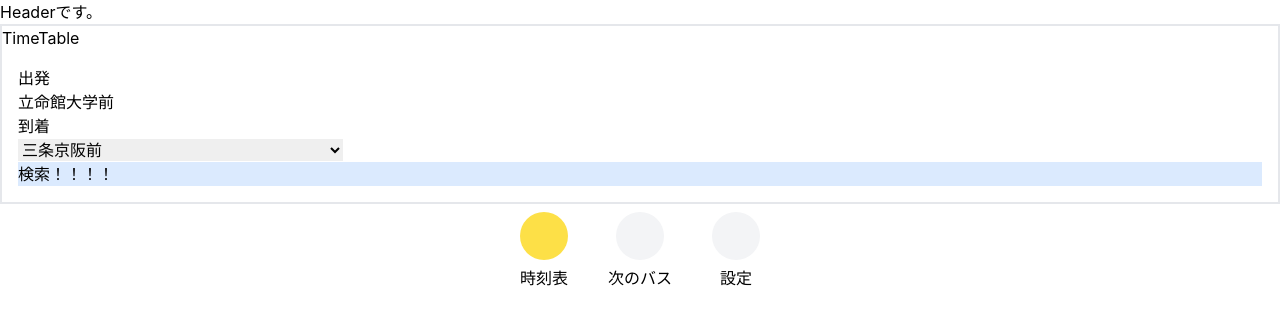
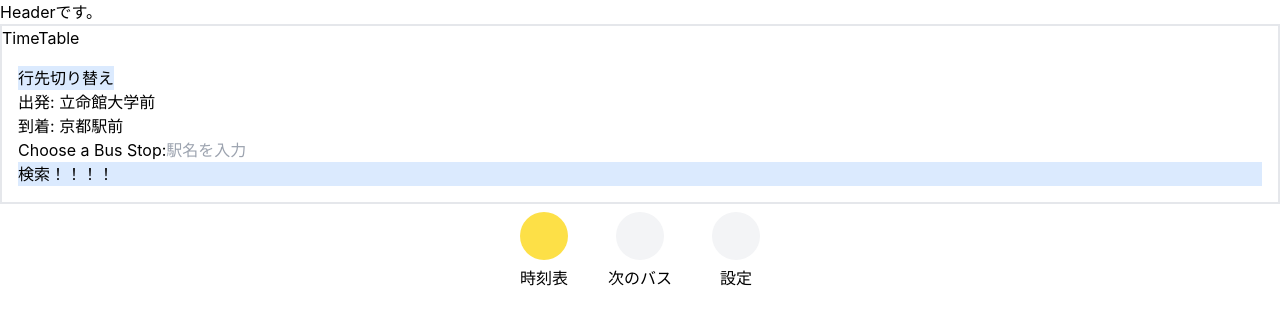
Before and after one commit to Shunkicreate/busdes-kic-web, a React (Create React App) app: page / in a window 1280 px wide. Both pictures are taken after a click on the button 543 px from the left and 307 px from the top of the page. Shown: the top 324 px of the page. Built offline with nearby package versions, Linux system fonts and the light colour scheme.

Commit message:
デザイン抜きのテーブル作った

```diff
--- a/src/layout/TimeTable.tsx
+++ b/src/layout/TimeTable.tsx
@@ -29,12 +29,12 @@ const ShowOneCategoryDayBusTime = (dayBusTime: Map<unionDays, OneBusTime[]> | un
     }
     const jsxBusTime: JSX.Element[] = []
     const entities = strictEntries(dayBusTime)
-    entities.forEach(element => {
+    entities.forEach((element, idx) => {
         const hour = element[0]
         const busArray = element[1]
         if (Array.isArray(busArray) && busArray.length > 0) {
             if ((typeof busArray !== "string" || typeof busArray !== "number") && busArray.length > 0) {
-                const oneHourList = <div><div>{String(hour)}時</div>{busArray.map((value: OneBusTime, index) => ShowOneRowBusTime(value, index, Number(hour)))}</div>
+                const oneHourList = <div key={idx}><div>{String(hour)}時</div>{busArray.map((value: OneBusTime, index) => ShowOneRowBusTime(value, index, Number(hour)))}</div>
                 jsxBusTime.push(oneHourList)
             }
         }
@@ -77,22 +77,30 @@ export const ShowTimeTable = () => {
                 (() => {
                     if (timeTables === undefined) {
                         return (
-                            <div>undifined</div>
+                            <div>検索してください</div>
+                        )
+                    }
+                    else if (isLoading) {
+                        return (
+                            <div>検索中...</div>
+                        )
+                    }
+                    else if (isError) {
+                        return (
+                            <div>Error. Try again a few minutes later</div>
                         )
                     }
                     else {
                         return (
-                            <>
                             <div className='flex w-max'>
-                                    {timeTables.map((timeTable) => {
+                                {timeTables.map((timeTable, idx) => {
                                     return (
-                                            <>
+                                        <div key={idx}>
                                             {ShowOneDayBusTime(timeTable)}
-                                            </>
+                                        </div>
                                     )
                                 })}
                             </div>
-                            </>
                         )
                     }
                 })()
--- a/src/manager/TimeTableManager.tsx
+++ b/src/manager/TimeTableManager.tsx
@@ -12,6 +12,7 @@ export const TimeTableManager = () => {
     const [count, setCount] = useState(0)
     const [isLoading, setIsLoading] = useState(false)
     const [isError, setIsError] = useState(false)
+    const [witchIsRits, setWitchIsRits] = useState<'start'|'goal'>('start')
 
     const checkStation = () => {
         // debugger; // eslint-disable-line no-debugger
@@ -57,35 +58,77 @@ export const TimeTableManager = () => {
         timeTables.forEach((table) => {
             const from = table.from
             const to = table.to
-            if( from === startSta && to === goalSta){
+            if (from === startSta && to === goalSta) {
                 flag = false
             }
         })
         return flag
     }
 
+    const swapRits = (busStop: AllBusStopsType) => {
+        if (busStop === "立命館大学前") {
+            setWitchIsRits('goal')
+            return ("立命館大学")
+        }
+        else if (busStop === "立命館大学") {
+            setWitchIsRits('start')
+            return ("立命館大学前")
+        }
+        else {
+            return (busStop)
+        }
+    }
+
+    const swapDestination = () => {
+        const tempStart = swapRits(startSta)
+        const tempGoal = swapRits(goalSta)
+        setStartSta(tempGoal)
+        setGoalSta(tempStart)
+    }
+
     const [select, setSelect] = useState("")
     const upDateStation = (value: string) => {
         setSelect(value)
-        setGoalSta(value as AllBusStopsType)
+        if(witchIsRits === 'start'){
+            setGoalSta(value as AllBusStopsType)
+        }
+        else if(witchIsRits === 'goal'){
+            setStartSta(value as AllBusStopsType)
+        }
     }
+
+    const onClickEventHandle = () => {
+        setSelect('')
+    }
+
     const selectBusStop = () => {
         return (
             <div>
                 <div>
                     <div>
-                        <div>出発</div>
-                        <div>{startSta}</div>
+                        <button onClick={()=>{swapDestination()}} className='bg-blue-100'>行先切り替え</button>
                     </div>
                     <div>
-                        <div>到着</div>
-                        <select name="example" value={select} onChange={(event) => upDateStation(event.target.value)}>
+                        <div>出発: {startSta}</div>
+                    </div>
+                    <div>
+                        <div>到着: {goalSta}</div>
+                        <label htmlFor="bus-stop-choice">Choose a Bus Stop:</label>
+                        <input type="text" list="bus-stop-list" id="bus-stop-choice" name="bus-stop-choice" value={select} onChange={(event) => upDateStation(event.target.value)} placeholder="駅名を入力" onClick={() => { onClickEventHandle() }}></input>
+                        {/* <select name="example" onChange={(event) => upDateStation(event.target.value)}>
                             {AllBusStops.map((value, idx) => {
                                 return (
                                     <option value={value} key={idx}>{value}</option>
                                 )
                             })}
-                        </select>
+                        </select> */}
+                        <datalist id='bus-stop-list'>
+                            {AllBusStops.map((value, idx) => {
+                                return (
+                                    <option value={value} key={idx}></option>
+                                )
+                            })}
+                        </datalist>
                     </div>
                 </div>
             </div>
```
Lines whose indentation alone changed are shown as unchanged.
